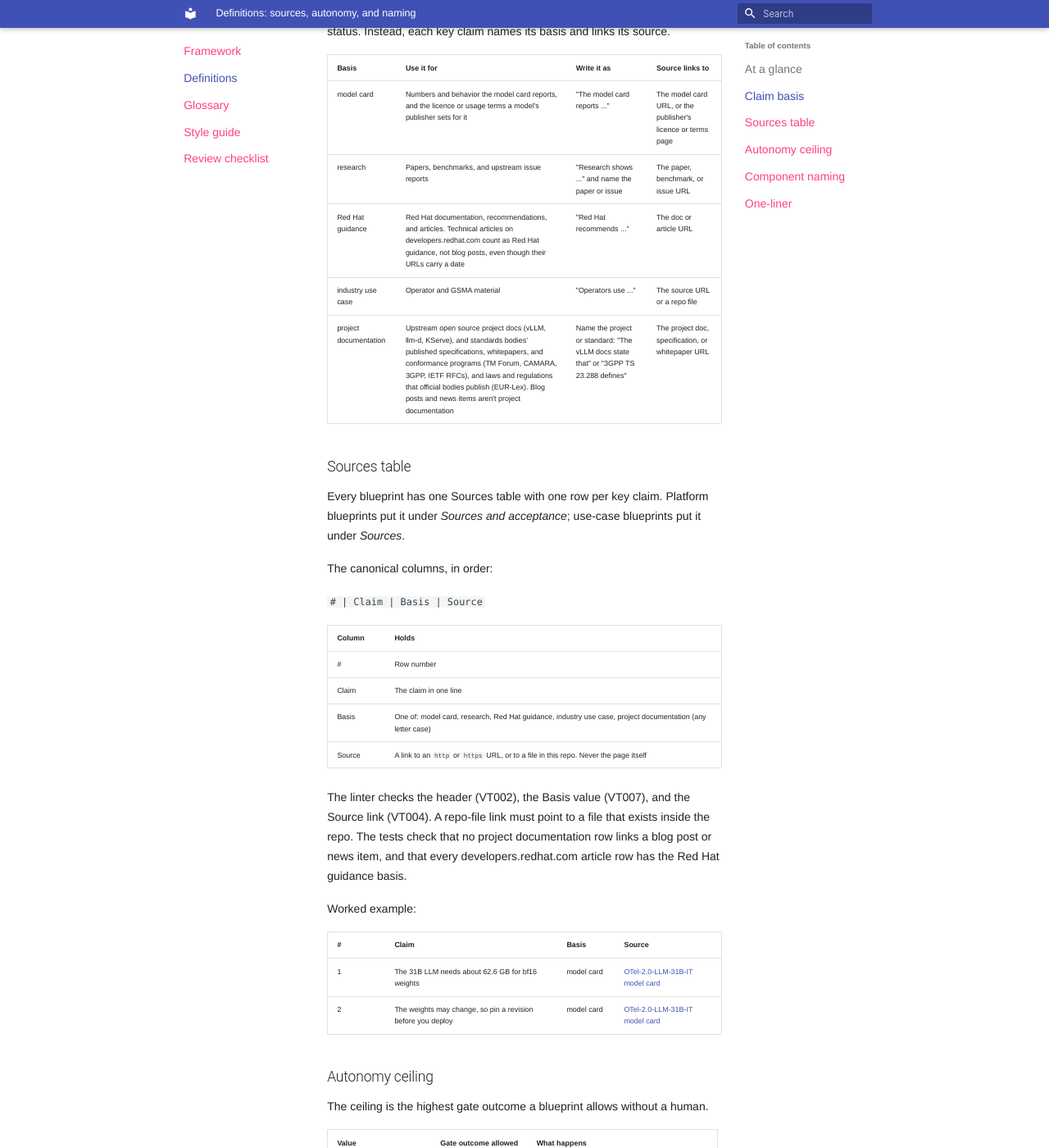
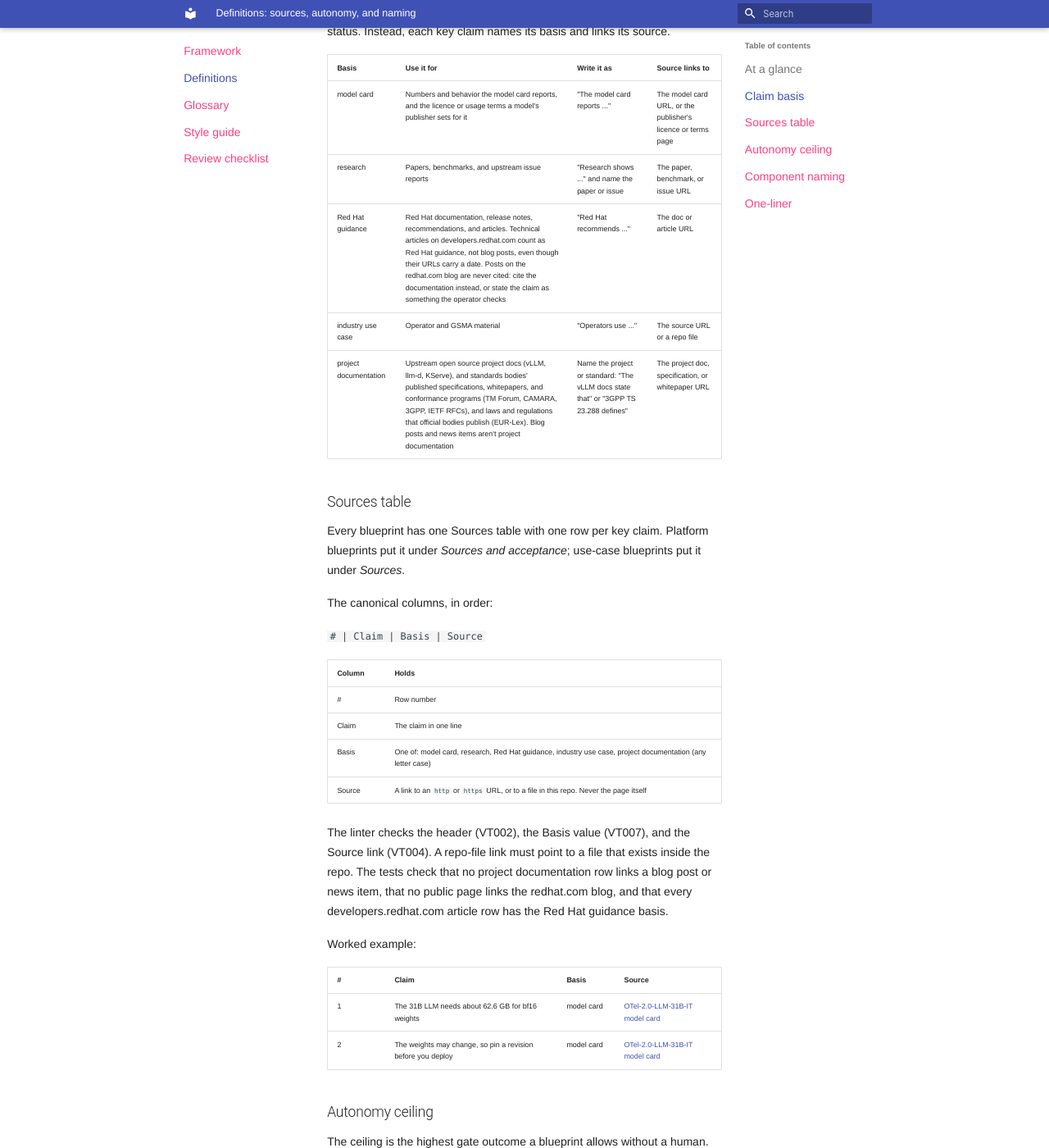
Before and after one commit to ravisharma5/otel-telco-blueprints, an MkDocs documentation site: the page built from framework/definitions.md, in a window 1280 px wide and 1400 px high, scrolled down 452 px. Shown: the whole window at 82% size. Built offline with MkDocs 1.6.1 and Material for MkDocs 9.7.7, drawn with Linux system fonts in a browser that asks for light colours; nearby versions of some CDN libraries; library files that are not in the unit come from our copies.

Commit message:
docs(framework): never cite the redhat.com blog

```diff
--- a/framework/definitions.md
+++ b/framework/definitions.md
@@ -24,7 +24,7 @@ Blueprints are recipes. They draw on telecom network expertise, industry use cas
 |---|---|---|---|
 | model card | Numbers and behavior the model card reports, and the licence or usage terms a model's publisher sets for it | "The model card reports ..." | The model card URL, or the publisher's licence or terms page |
 | research | Papers, benchmarks, and upstream issue reports | "Research shows ..." and name the paper or issue | The paper, benchmark, or issue URL |
-| Red Hat guidance | Red Hat documentation, recommendations, and articles. Technical articles on developers.redhat.com count as Red Hat guidance, not blog posts, even though their URLs carry a date | "Red Hat recommends ..." | The doc or article URL |
+| Red Hat guidance | Red Hat documentation, release notes, recommendations, and articles. Technical articles on developers.redhat.com count as Red Hat guidance, not blog posts, even though their URLs carry a date. Posts on the redhat.com blog are never cited: cite the documentation instead, or state the claim as something the operator checks | "Red Hat recommends ..." | The doc or article URL |
 | industry use case | Operator and GSMA material | "Operators use ..." | The source URL or a repo file |
 | project documentation | Upstream open source project docs (vLLM, llm-d, KServe), and standards bodies' published specifications, whitepapers, and conformance programs (TM Forum, CAMARA, 3GPP, IETF RFCs), and laws and regulations that official bodies publish (EUR-Lex). Blog posts and news items aren't project documentation | Name the project or standard: "The vLLM docs state that" or "3GPP TS 23.288 defines" | The project doc, specification, or whitepaper URL |
 
@@ -43,7 +43,7 @@ The canonical columns, in order:
 | Basis | One of: model card, research, Red Hat guidance, industry use case, project documentation (any letter case) |
 | Source | A link to an `http` or `https` URL, or to a file in this repo. Never the page itself |
 
-The linter checks the header (VT002), the Basis value (VT007), and the Source link (VT004). A repo-file link must point to a file that exists inside the repo. The tests check that no project documentation row links a blog post or news item, and that every developers.redhat.com article row has the Red Hat guidance basis.
+The linter checks the header (VT002), the Basis value (VT007), and the Source link (VT004). A repo-file link must point to a file that exists inside the repo. The tests check that no project documentation row links a blog post or news item, that no public page links the redhat.com blog, and that every developers.redhat.com article row has the Red Hat guidance basis.
 
 Worked example:
 
```
